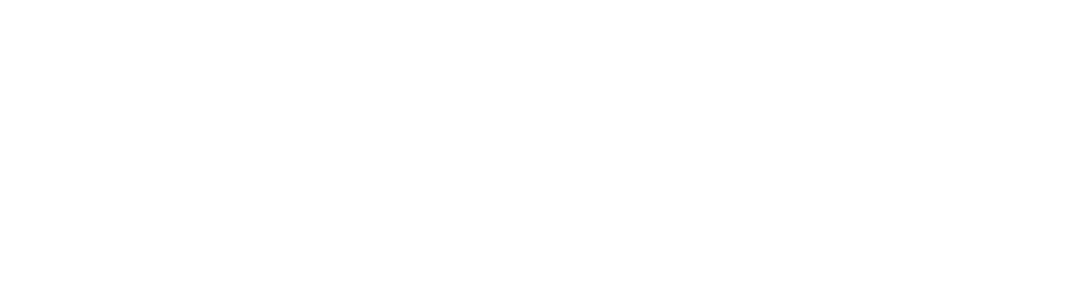
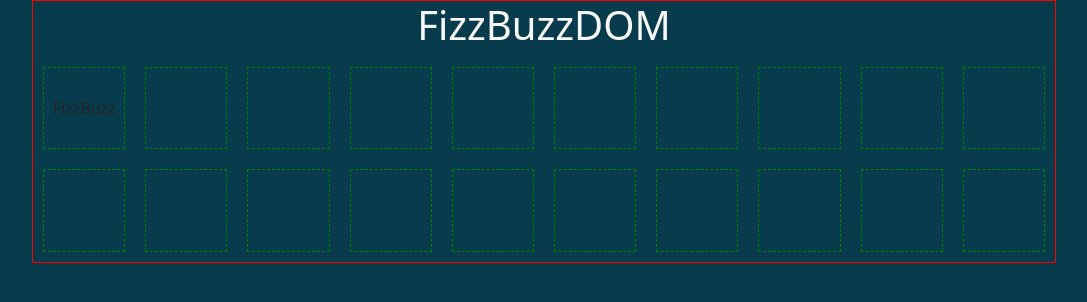
Before and after one commit to andrea-prina/js-fizzbuzz, a plain HTML site: page index.html in a window 1280 px wide. Shown: the whole page, without its empty margins (96-1183 px from the left). Drawn offline with nearby package versions, Linux system fonts and the light colour scheme.

Commit message:
M2: prova layout cards

```diff
--- a/css/style.css
+++ b/css/style.css
@@ -0,0 +1,20 @@
+body {
+    background-color: #083B4C;
+}
+
+.ms_container {
+    width: 80vw;
+    margin: 0 auto;
+    border: 1px solid red;
+}
+
+.ms_card {
+    width: calc((100% - 10px * 2 * 10) / 10);
+    height: calc((80vw - 10px * 2 * 10) / 10);
+    margin: 10px;
+    border: 1px dashed green;
+
+    display: flex;
+    align-items: center;
+    justify-content: center;
+}
--- a/index.html
+++ b/index.html
@@ -4,9 +4,39 @@
     <meta charset="UTF-8">
     <meta http-equiv="X-UA-Compatible" content="IE=edge">
     <meta name="viewport" content="width=device-width, initial-scale=1.0">
+    <link href="https://cdn.jsdelivr.net/npm/bootstrap@5.0.2/dist/css/bootstrap.min.css" rel="stylesheet" integrity="sha384-EVSTQN3/azprG1Anm3QDgpJLIm9Nao0Yz1ztcQTwFspd3yD65VohhpuuCOmLASjC" crossorigin="anonymous">
+    <link rel="stylesheet" href="./css/style.css">
     <title>FizzBuzz</title>
 </head>
 <body>
+
+    <div class="ms_container text-center">
+        <div class="text-light text-center">
+            <h1>FizzBuzzDOM</h1>
+        </div>
+        <div class="d-flex flex-wrap">
+            <div class="ms_card">FizzBuzz</div>
+            <div class="ms_card"></div>
+            <div class="ms_card"></div>
+            <div class="ms_card"></div>
+            <div class="ms_card"></div>
+            <div class="ms_card"></div>
+            <div class="ms_card"></div>
+            <div class="ms_card"></div>
+            <div class="ms_card"></div>
+            <div class="ms_card"></div>
+            <div class="ms_card"></div>
+            <div class="ms_card"></div>
+            <div class="ms_card"></div>
+            <div class="ms_card"></div>
+            <div class="ms_card"></div>
+            <div class="ms_card"></div>
+            <div class="ms_card"></div>
+            <div class="ms_card"></div>
+            <div class="ms_card"></div>
+            <div class="ms_card"></div>
+        </div>
+
 
     <script type="text/javascript" src="./js/main.js"></script>
 
```
